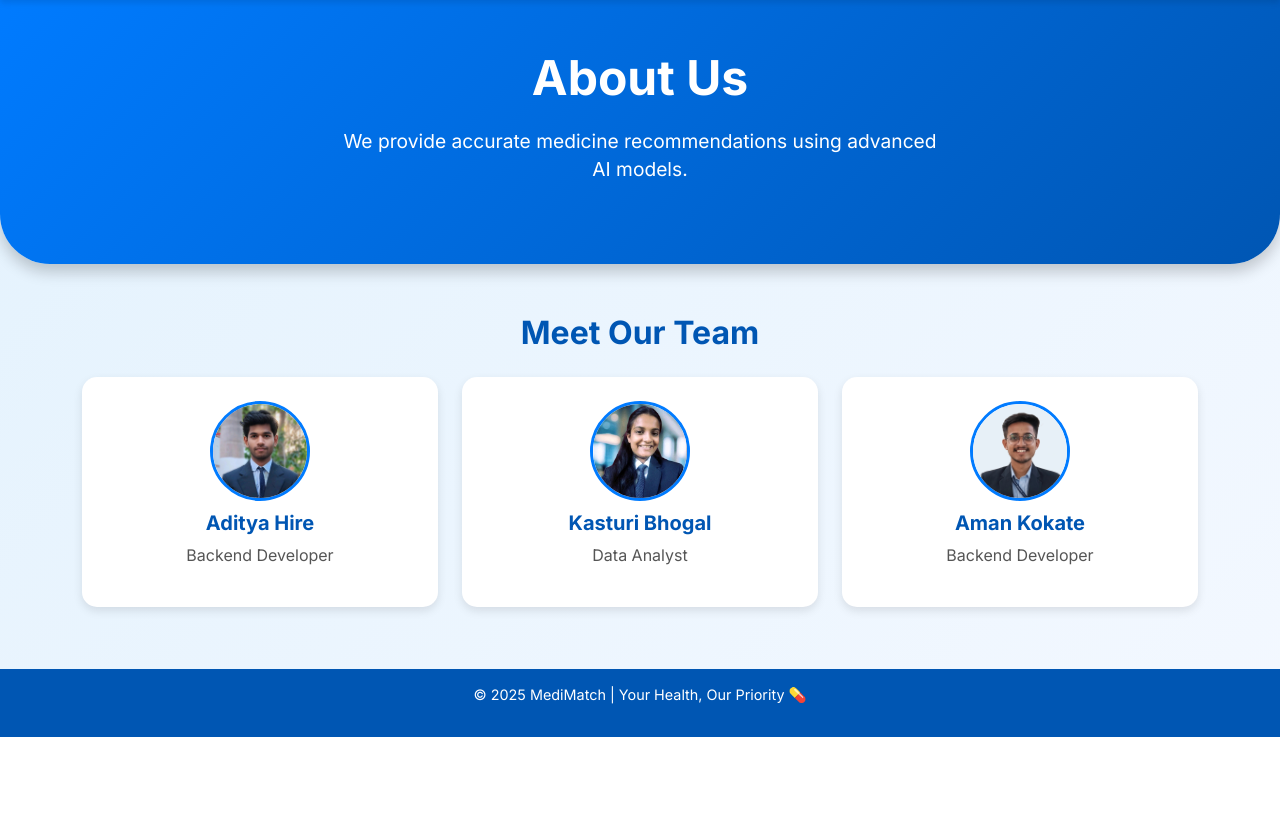
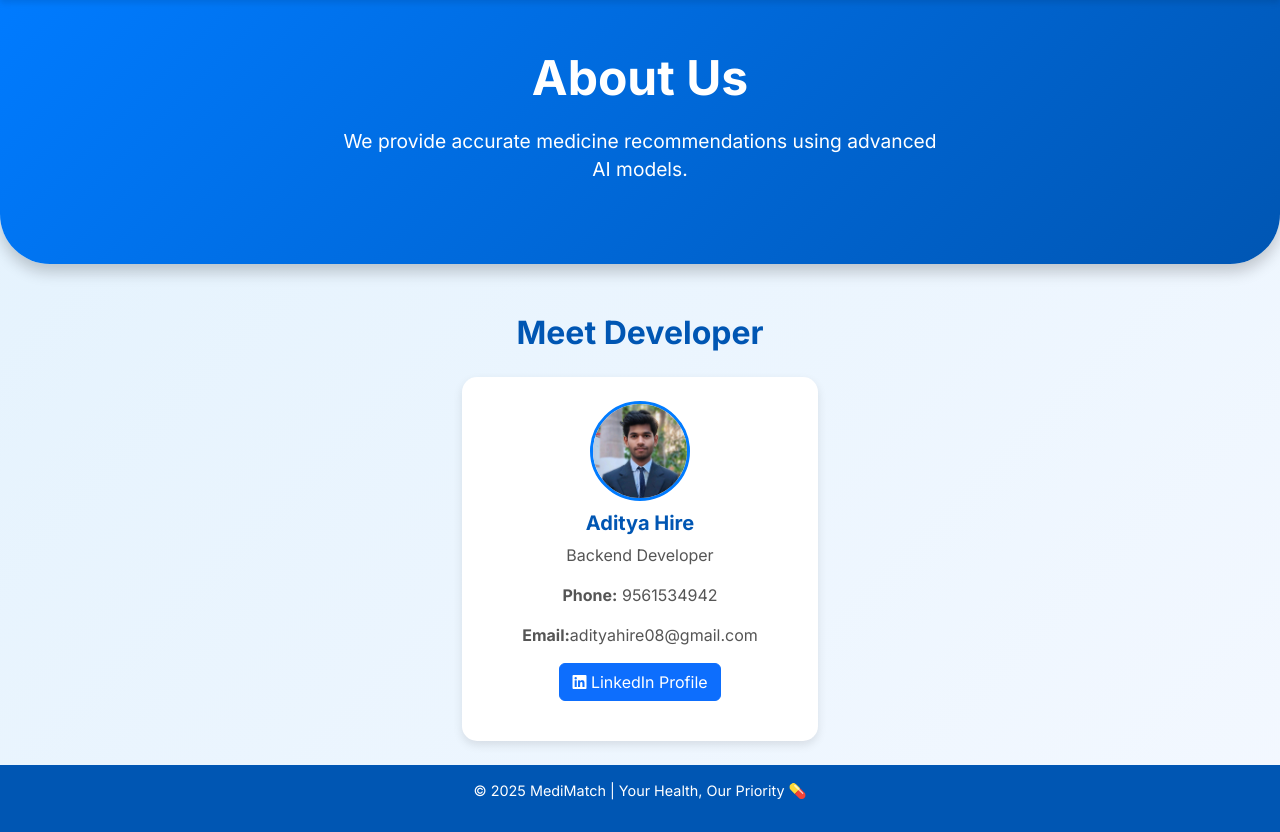
Before and after one commit to AdityaHire/Mini-Project, a Django app: template recommend/templates/recommend/about.html in a window 1280 px wide. Shown: the part 63-895 px from the top of the page. Before the commit the page ends 800 px from the top, so only its background shows below. Run offline with Django 3.2, Linux system fonts and the light colour scheme; the template is opened without the code that fills it, so the values that code supplies are empty.

Commit message:
Initial commit

```diff
--- a/recommend/templates/recommend/about.html
+++ b/recommend/templates/recommend/about.html
@@ -124,27 +124,20 @@
 
     <!-- Team Section -->
     <section class="container team-section">
-        <h2 class="mb-4" style="color:#0056b3; font-weight: bold;">Meet Our Team</h2>
+        <h2 class="mb-4" style="color:#0056b3; font-weight: bold;">Meet Developer</h2>
         <div class="row justify-content-center">
             <div class="col-md-4 mb-4">
                 <div class="team-member p-4">
                     <img src="{% static 'images/aditya.jpeg' %}" alt="Aditya Hire">
                     <h5>Aditya Hire</h5>
                     <p>Backend Developer</p>
-                </div>
-            </div>
-            <div class="col-md-4 mb-4">
-                <div class="team-member p-4">
-                    <img src="{% static 'images/kasturi.jpeg' %}" alt="Kasturi Bhogal">
-                    <h5>Kasturi Bhogal</h5>
-                    <p>Data Analyst</p>
-                </div>
-            </div>
-            <div class="col-md-4 mb-4">
-                <div class="team-member p-4">
-                    <img src="{% static 'images/aman.jpeg' %}" alt="Aman Kokate">
-                    <h5>Aman Kokate</h5>
-                    <p>Backend Developer</p>
+                    <p><strong>Phone:</strong> 9561534942</p>
+                    <p><strong>Email:</strong>adityahire08@gmail.com</p>
+                    <p>
+                        <a href="https://www.linkedin.com/in/aditya-hire-2a0974357" target="_blank" class="btn btn-primary">
+                            <i class="fab fa-linkedin"></i> LinkedIn Profile
+                        </a>
+                    </p>
                 </div>
             </div>
         </div>
--- a/recommend/templates/recommend/recommend.html
+++ b/recommend/templates/recommend/recommend.html
@@ -152,7 +152,9 @@
                             <strong>{{ medicine.name }}</strong><br>
                             <small class="text-muted">{{ medicine.usage }}</small>
                         </div>
-                        <span class="badge bg-primary rounded-pill"><i class="fas fa-check"></i></span>
+                        <div>
+                            <a href="/buy/{{ medicine.id }}" class="btn btn-success btn-sm">Buy</a>
+                        </div>
                     </li>
                 {% endfor %}
             </ul>
```
Also changed, not shown: recommend/templates/recommend/result.html (+30 -1 lines).
